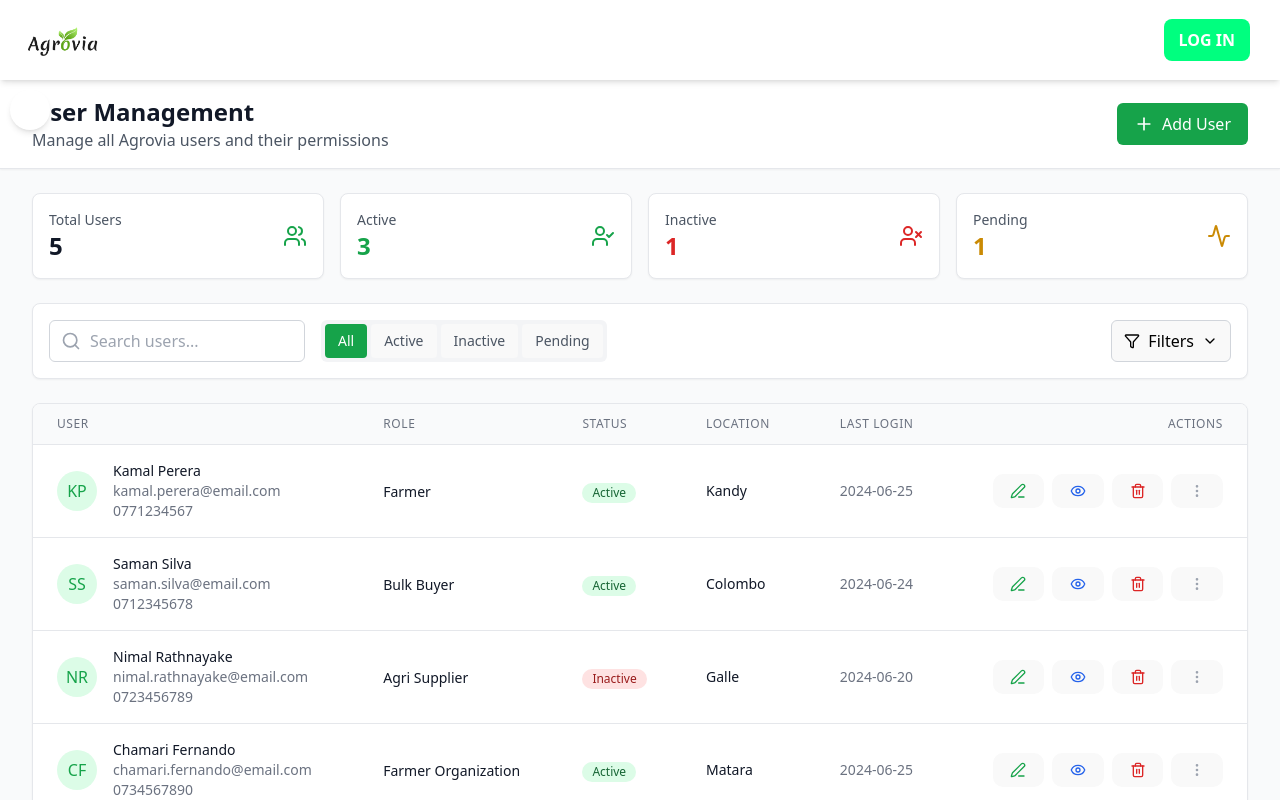
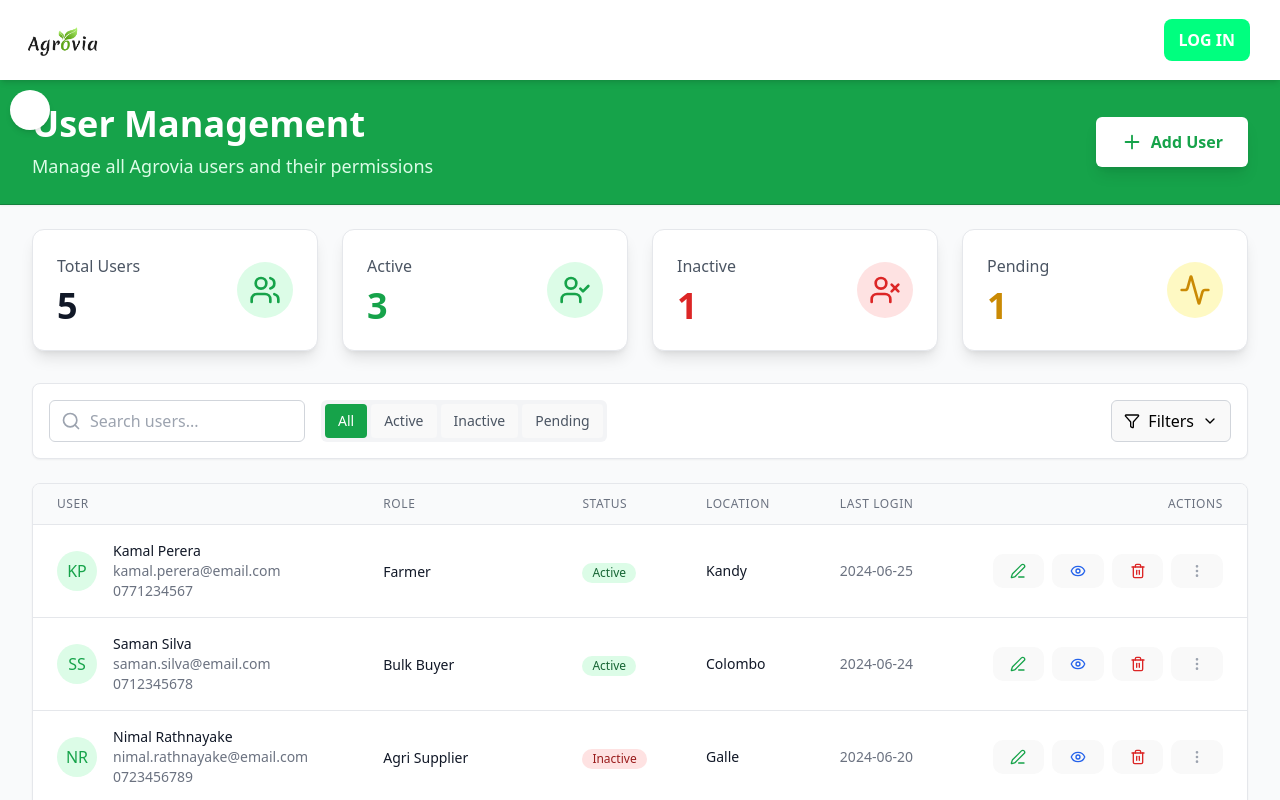
Before and after one commit to SeniruR/Agrovia, a React (Vite) app: page /usermanagement in a window 1280 px wide. Shown: the top 800 px of the page. Built offline with nearby package versions, Linux system fonts and the light colour scheme; some icons are missing.

Commit message:
update usermanagement.jsx

```diff
--- a/src/pages/admin/AdminUserManagement.jsx
+++ b/src/pages/admin/AdminUserManagement.jsx
@@ -126,9 +126,20 @@ const AdminUserManagement = () => {
   const UserModal = () => (
     <div className="fixed inset-0 bg-black bg-opacity-50 flex items-center justify-center p-4 z-50">
       <div className="bg-white rounded-lg max-w-md w-full p-6">
-        <h3 className="text-lg font-semibold text-gray-900 mb-4">
-          {editingUser ? 'Edit User' : 'Add New User'}
-        </h3>
+        <div className="flex justify-between items-center mb-4">
+          <h3 className="text-lg font-semibold text-gray-900">
+            {editingUser ? 'Edit User' : 'Add New User'}
+          </h3>
+          <button
+            onClick={() => {
+              setShowUserModal(false);
+              setEditingUser(null);
+            }}
+            className="text-gray-400 hover:text-gray-600 transition-colors"
+          >
+            <X size={24} />
+          </button>
+        </div>
         <div className="space-y-4">
           <div>
             <label className="block text-sm font-medium text-gray-700 mb-1">Name</label>
@@ -194,18 +205,18 @@ const AdminUserManagement = () => {
   return (
     <div className="min-h-screen bg-gray-50">
       {/* Header */}
-      <div className="bg-white shadow-sm border-b border-gray-200">
+      <div className="bg-green-600 shadow-sm border-b border-green-700">
         <div className="max-w-7xl mx-auto px-4 sm:px-6 lg:px-8">
-          <div className="flex justify-between items-center py-4">
+          <div className="flex justify-between items-center py-6">
             <div>
-              <h1 className="text-2xl font-bold text-gray-900">User Management</h1>
-              <p className="text-gray-600">Manage all Agrovia users and their permissions</p>
+              <h1 className="text-4xl font-bold text-white">User Management</h1>
+              <p className="text-green-100 text-lg mt-2">Manage all Agrovia users and their permissions</p>
             </div>
             <button
               onClick={() => setShowUserModal(true)}
-              className="bg-green-600 text-white px-4 py-2 rounded-md hover:bg-green-700 flex items-center space-x-2"
+              className="bg-white text-green-600 px-6 py-3 rounded-md hover:bg-gray-50 flex items-center space-x-2 font-semibold shadow-lg"
             >
-              <Plus size={20} />
+              <Plus size={22} />
               <span className="hidden sm:inline">Add User</span>
             </button>
           </div>
@@ -214,41 +225,49 @@ const AdminUserManagement = () => {
 
       <div className="max-w-7xl mx-auto px-4 sm:px-6 lg:px-8 py-6">
         {/* Stats Cards */}
-        <div className="grid grid-cols-2 lg:grid-cols-4 gap-4 mb-6">
-          <div className="bg-white p-4 rounded-lg shadow-sm border border-gray-200">
+        <div className="grid grid-cols-1 md:grid-cols-2 xl:grid-cols-4 gap-6 mb-8">
+          <div className="bg-white p-6 rounded-xl shadow-lg border border-gray-200 hover:shadow-xl transition-shadow">
             <div className="flex items-center justify-between">
               <div>
-                <p className="text-sm text-gray-600">Total Users</p>
-                <p className="text-2xl font-bold text-gray-900">{userStats.total}</p>
+                <p className="text-base text-gray-600 font-medium">Total Users</p>
+                <p className="text-4xl font-bold text-gray-900 mt-2">{userStats.total}</p>
               </div>
-              <Users className="text-green-600" size={24} />
+              <div className="bg-green-100 p-3 rounded-full">
+                <Users className="text-green-600" size={32} />
+              </div>
             </div>
           </div>
-          <div className="bg-white p-4 rounded-lg shadow-sm border border-gray-200">
+          <div className="bg-white p-6 rounded-xl shadow-lg border border-gray-200 hover:shadow-xl transition-shadow">
             <div className="flex items-center justify-between">
               <div>
-                <p className="text-sm text-gray-600">Active</p>
-                <p className="text-2xl font-bold text-green-600">{userStats.active}</p>
+                <p className="text-base text-gray-600 font-medium">Active</p>
+                <p className="text-4xl font-bold text-green-600 mt-2">{userStats.active}</p>
               </div>
-              <UserCheck className="text-green-600" size={24} />
+              <div className="bg-green-100 p-3 rounded-full">
+                <UserCheck className="text-green-600" size={32} />
+              </div>
             </div>
           </div>
-          <div className="bg-white p-4 rounded-lg shadow-sm border border-gray-200">
+          <div className="bg-white p-6 rounded-xl shadow-lg border border-gray-200 hover:shadow-xl transition-shadow">
             <div className="flex items-center justify-between">
               <div>
-                <p className="text-sm text-gray-600">Inactive</p>
-                <p className="text-2xl font-bold text-red-600">{userStats.inactive}</p>
+                <p className="text-base text-gray-600 font-medium">Inactive</p>
+                <p className="text-4xl font-bold text-red-600 mt-2">{userStats.inactive}</p>
               </div>
-              <UserX className="text-red-600" size={24} />
+              <div className="bg-red-100 p-3 rounded-full">
+                <UserX className="text-red-600" size={32} />
+              </div>
             </div>
           </div>
-          <div className="bg-white p-4 rounded-lg shadow-sm border border-gray-200">
+          <div className="bg-white p-6 rounded-xl shadow-lg border border-gray-200 hover:shadow-xl transition-shadow">
             <div className="flex items-center justify-between">
               <div>
-                <p className="text-sm text-gray-600">Pending</p>
-                <p className="text-2xl font-bold text-yellow-600">{userStats.pending}</p>
+                <p className="text-base text-gray-600 font-medium">Pending</p>
+                <p className="text-4xl font-bold text-yellow-600 mt-2">{userStats.pending}</p>
               </div>
-              <Activity className="text-yellow-600" size={24} />
+              <div className="bg-yellow-100 p-3 rounded-full">
+                <Activity className="text-yellow-600" size={32} />
+              </div>
             </div>
           </div>
         </div>
```
